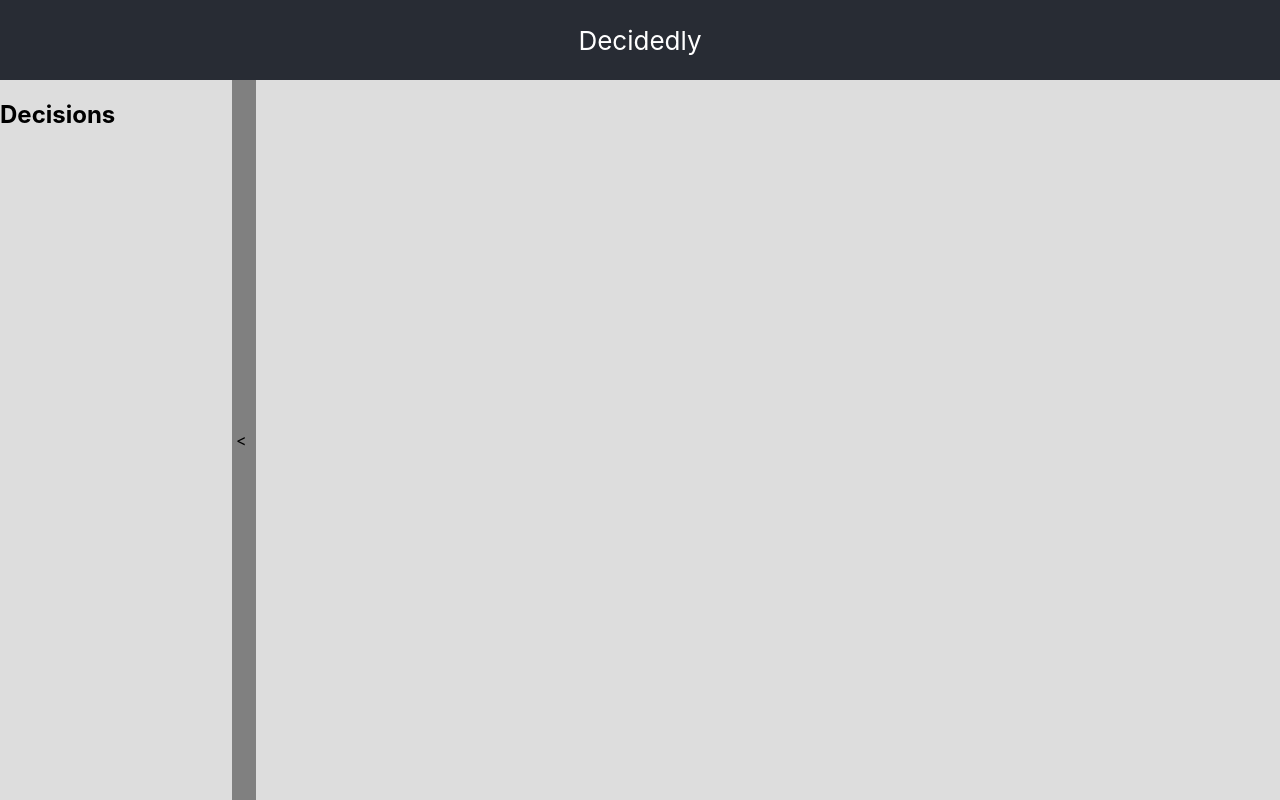
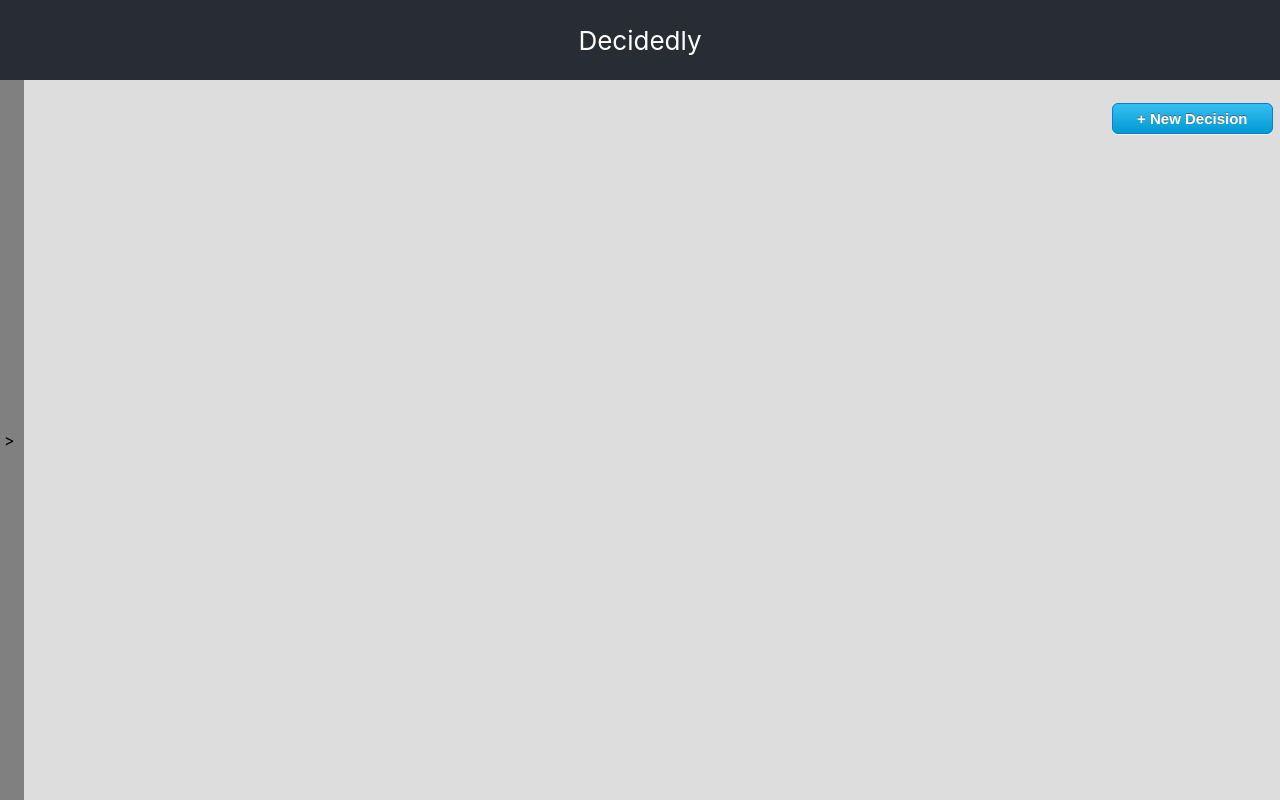
Before and after one commit to BarthesSimpson/DecisionTime, a React (Create React App) app: page / in a window 1280 px wide. Built offline with nearby package versions, Linux system fonts and the light colour scheme.

Commit message:
Wire up a bit of state

```diff
--- /dev/null
+++ b/src/components/Controls.tsx
@@ -0,0 +1,26 @@
+import styled from "styled-components"
+
+export const BasicButton = styled.button`
+  box-shadow: 0px 1px 0px 0px #f0f7fa;
+  background: linear-gradient(to bottom, #33bdef 5%, #019ad2 100%);
+  background-color: #33bdef;
+  border-radius: 6px;
+  border: 1px solid #057fd0;
+  display: inline-block;
+  cursor: pointer;
+  color: #ffffff;
+  font-family: Arial;
+  font-size: 15px;
+  font-weight: bold;
+  padding: 6px 24px;
+  text-decoration: none;
+  text-shadow: 0px -1px 0px #5b6178;
+  &:hover {
+    background: linear-gradient(to bottom, #019ad2 5%, #33bdef 100%);
+    background-color: #019ad2;
+  }
+  &:active {
+    position: relative;
+    top: 1px;
+  }
+`
--- a/src/components/Layout.tsx
+++ b/src/components/Layout.tsx
@@ -34,14 +34,15 @@ export const AppHeader = styled.header`
  */
 export function LeftRail(props: { children: ReactNode }) {
   const {
-    state: { leftRailIsOpen }
+    state: { leftRailIsOpen },
+    actions: { toggleLeftRail }
   } = useContext(state.LayoutContext)
   return (
     <LeftRailContainer>
       <LeftRailContent collapsed={!leftRailIsOpen}>
         {props.children}
       </LeftRailContent>
-      <LeftRailToggle>
+      <LeftRailToggle onClick={toggleLeftRail}>
         <LeftRailToggleIcon>{leftRailIsOpen ? "<" : ">"}</LeftRailToggleIcon>
       </LeftRailToggle>
     </LeftRailContainer>
@@ -57,6 +58,7 @@ LeftRail.displayName = "LeftRail"
 
 type LeftRailContentProps = { collapsed: boolean }
 const LeftRailContent = styled.div`
+  overflow-x: hidden;
   width: ${(props: LeftRailContentProps) =>
     props.collapsed ? "0px" : "calc(100% - 1.5em)"};
   transition: width ${DEFAULT_ANIMATION_DURATION};
@@ -82,6 +84,6 @@ LeftRailToggleIcon.displayName = "LeftRailToggleIcon"
  * Main Panel
  */
 export const MainPanel = styled.article`
-  flex: 4;
+  flex: 5;
 `
 MainPanel.displayName = "MainPanel"
--- a/src/components/PastDecisions.tsx
+++ b/src/components/PastDecisions.tsx
@@ -3,15 +3,17 @@ import state from "../state"
 
 export default function PastDecisions() {
   const {
-    state: { pastDecisions }
+    state: { allDecisions }
   } = useContext(state.AppContext)
 
   return (
     <>
       <h2>Decisions</h2>
-      {pastDecisions.map(({ id, title }) => (
-        <PastDecision key={id} title={title} />
-      ))}
+      {Object.values(allDecisions)
+        .sort(({ id }) => id)
+        .map(({ id, title }) => (
+          <PastDecision key={id} title={title} />
+        ))}
     </>
   )
 }
--- a/src/components/WorkPanel.tsx
+++ b/src/components/WorkPanel.tsx
@@ -1,19 +1,35 @@
 import React, { useContext } from "react"
-import styled from 'styled-components'
+import styled from "styled-components"
 import state from "../state/"
+
+import { BasicButton } from "./Controls"
 
 const WorkPanelHeader = styled.h2`
   text-align: center;
+  padding-right: 20%;
 `
 WorkPanelHeader.displayName = "WorkPanelHeader"
 
+function NewDecisionButton(props: { createNewDecision: () => void }) {
+  return (
+    <BasicButton
+      style={{ float: "right", margin: "1.5em 0.5em" }}
+      onClick={props.createNewDecision}
+    >
+      + New Decision
+    </BasicButton>
+  )
+}
+
 export default function WorkPanel() {
   const {
-    state: { decision }
+    state: { currentDecision },
+    actions: { createNewDecision }
   } = useContext(state.AppContext)
   return (
     <>
-      <WorkPanelHeader>{decision.title}</WorkPanelHeader>
+      <NewDecisionButton createNewDecision={createNewDecision} />
+      <WorkPanelHeader>{currentDecision.title}</WorkPanelHeader>
       <div />
     </>
   )
--- a/src/state/app.tsx
+++ b/src/state/app.tsx
@@ -1,37 +1,91 @@
-import React, { createContext, ReactNode } from "react"
+import React, {
+  createContext,
+  useContext,
+  useState,
+  ReactNode,
+  useEffect
+} from "react"
 import {
   Decision,
   getHighestId,
-  previewAllDecisions,
-  loadDecision
+  getCurrentDB,
+  setCurrentDB,
+  loadDecision,
+  newDecision,
+  DecisionDB
 } from "./decision"
 
+const DEFAULT_AUTO_SAVE_INTERVAL = 10000
+
 type AppState = {
-  state: {
-    currentDecision: number
-    decision: Decision
-    pastDecisions: Decision[]
+  currentDecisionId: number
+  currentDecision: Decision
+  allDecisions: DecisionDB
+}
+
+type AppActions = {
+  setCurrentDecision: (id: number) => void
+  createNewDecision: () => void
+}
+
+type AppContextProps = {
+  state: AppState
+  actions: AppActions
+}
+
+function getInitialState(): AppState {
+  const allDecisions = getCurrentDB()
+  const currentDecisionId = getHighestId()
+  const currentDecision = loadDecision(currentDecisionId)
+  return {
+    currentDecisionId,
+    currentDecision,
+    allDecisions
   }
 }
 
-function getInitialState(): AppState {
-  const pastDecisions = previewAllDecisions()
-  const currentDecision = getHighestId()
-  const decision = loadDecision(currentDecision)
-  return {
-    state: {
-      currentDecision,
-      decision,
-      pastDecisions
-    }
-  }
+export const AppContext = createContext({} as AppContextProps)
+
+type AutoSaveProps = { interval?: number }
+function AutoSave(props: AutoSaveProps) {
+  const {
+    state: { currentDecisionId, currentDecision, allDecisions }
+  } = useContext(AppContext)
+  useEffect(() => {
+    setInterval(() => {
+      setCurrentDB({ ...allDecisions, [currentDecisionId]: currentDecision })
+    }, props.interval || DEFAULT_AUTO_SAVE_INTERVAL)
+  }, []) // eslint-disable-line react-hooks/exhaustive-deps
+  return null
 }
 
-export const AppContext = createContext({} as AppState)
+export function AppProvider(props: { children: ReactNode }) {
+  const [appState, updateAppState] = useState(getInitialState())
+  function setCurrentDecision(id: number) {
+    updateAppState(state => ({
+      ...state,
+      currentDecisionId: id,
+      currentDecision: state.allDecisions[id]
+    }))
+  }
+  function createNewDecision() {
+    const decision = newDecision()
+    updateAppState(state => ({
+      ...state,
+      allDecisions: { ...state.allDecisions, [decision.id]: decision },
+      currentDecisionId: decision.id,
+      currentDecision: decision
+    }))
+  }
 
-export function AppProvider(props: { children: ReactNode }) {
   return (
-    <AppContext.Provider value={getInitialState()}>
+    <AppContext.Provider
+      value={{
+        state: appState,
+        actions: { setCurrentDecision, createNewDecision }
+      }}
+    >
+      <AutoSave />
       {props.children}
     </AppContext.Provider>
   )
--- a/src/state/decision.ts
+++ b/src/state/decision.tsx
@@ -2,16 +2,16 @@ const storageKey = "decisionTimeStorage"
 const emptyDB = "{}"
 
 export type Decision = { [key: string]: any }
-type DecisionDB = { [key: number]: Decision }
+export type DecisionDB = { [key: number]: Decision }
 
 export function saveDecision(id: number, document: object) {
-  const currentDB = _getCurrentDB()
+  const currentDB = getCurrentDB()
   const updatedDocument = { ...currentDB, [id]: document }
   localStorage.setItem(storageKey, JSON.stringify(updatedDocument))
 }
 
 export function loadDecision(id: number): Decision {
-  const currentDB = _getCurrentDB()
+  const currentDB = getCurrentDB()
   if (!(id in currentDB)) {
     return newDecision
   }
@@ -23,22 +23,27 @@ export function newDecision() {
 }
 
 export function getHighestId(): number {
-  const currentDB = _getCurrentDB()
+  const currentDB = getCurrentDB()
   const ids = Object.keys(currentDB).map(k => +k)
   return ids.length ? Math.max(...ids) : -1
 }
 
 export function previewAllDecisions(): Decision[] {
-  const currentDB = _getCurrentDB()
+  const currentDB = getCurrentDB()
   return Object.keys(currentDB).map(k => {
     const { title } = currentDB[+k]
     return { id: k, title }
   })
 }
 
-function _getCurrentDB(): DecisionDB {
+export function getCurrentDB(): DecisionDB {
   const dbString = localStorage.getItem(storageKey) || emptyDB
   return JSON.parse(dbString)
+}
+
+export function setCurrentDB(db: DecisionDB) {
+  console.log("saving...")
+  localStorage.setItem(storageKey, JSON.stringify(db))
 }
 
 function _newDecision(id: number): Decision {
--- a/src/state/layout.tsx
+++ b/src/state/layout.tsx
@@ -4,11 +4,13 @@ type LayoutState = {
   leftRailIsOpen: boolean
 }
 
+type LayoutActions = {
+  toggleLeftRail: () => void
+}
+
 type LayoutContextProps = {
   state: LayoutState
-  actions: {
-    toggleLeftRail: () => void
-  }
+  actions: LayoutActions
 }
 
 export const LayoutContext = createContext({} as LayoutContextProps)
@@ -31,5 +33,5 @@ export function LayoutProvider(props: { children: ReactNode }) {
 }
 
 function getInitialState(): LayoutState {
-  return { leftRailIsOpen: true }
+  return { leftRailIsOpen: false }
 }
```
